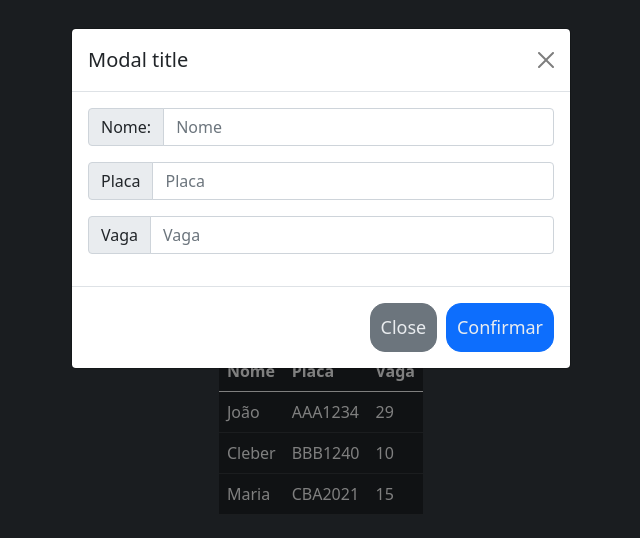
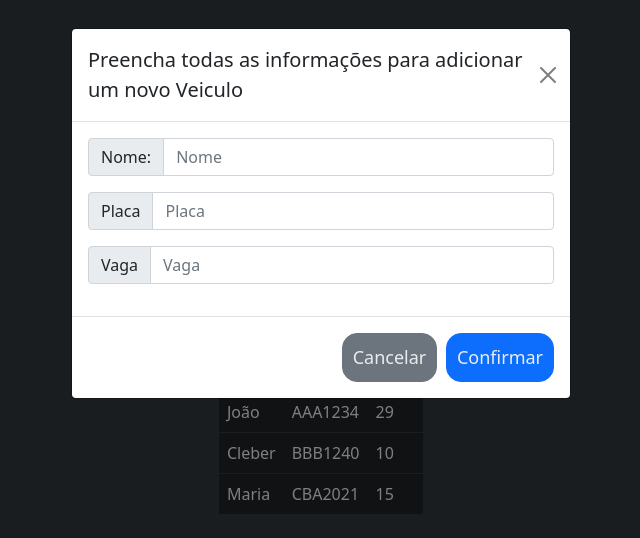
Before and after one commit to EstudosEdu/sistema-de-estacionamento, a plain HTML site: page index.html in a window 1280 px wide. Both pictures are taken after a click on the button "Adiciona carro". Shown: the whole page, without its empty margins (319-959 px from the left). Drawn offline with nearby package versions, Linux system fonts and the light colour scheme.

Commit message:
alterando algumas informações no modal

```diff
--- a/index.html
+++ b/index.html
@@ -20,7 +20,7 @@
     <div class="modal-dialog">
       <div class="modal-content">
         <div class="modal-header">
-          <h5 class="modal-title" id="exampleModalLabel">Modal title</h5>
+          <h5 class="modal-title" id="exampleModalLabel">Preencha todas as informações para adicionar um novo Veiculo</h5>
           <button type="button" class="btn-close" data-bs-dismiss="modal" aria-label="Close"></button>
         </div>
         <div class="modal-body">
@@ -40,14 +40,14 @@
 
         </div>
         <div class="modal-footer">
-          <button type="button" class="btn btn-secondary" data-bs-dismiss="modal">Close</button>
+          <button type="button" class="btn btn-secondary" data-bs-dismiss="modal">Cancelar</button>
           <button type="button" class="btn btn-primary" id="addConfirme" data-bs-dismiss="modal">Confirmar</button>
         </div>
       </div>
     </div>
   </div>
 
-  <!-- Modal 3 -->
+  <!-- Modal 2 -->
   <div class="modal fade" id="removeModal" tabindex="-1" aria-labelledby="exampleModalLabel" aria-hidden="true">
     <div class="modal-dialog">
       <div class="modal-content">
@@ -59,24 +59,24 @@
 
           <div class="input-group mb-3">
             <span class="input-group-text" id="basic-addon1">Vaga</span>
-            <input type="text" id="removeVaga" class="form-control" placeholder="Username" aria-label="Username" aria-describedby="basic-addon1">
+            <input type="text" id="removeVaga" class="form-control" placeholder="Vaga" aria-label="Username" aria-describedby="basic-addon1">
           </div>
 
         </div>
         <div class="modal-footer">
-          <button type="button" class="btn btn-secondary" data-bs-dismiss="modal">Close</button>
-          <button type="button" id="removeConfirm" class="btn btn-primary" data-bs-dismiss="modal">Save changes</button>
+          <button type="button" class="btn btn-secondary" data-bs-dismiss="modal">Cancelar</button>
+          <button type="button" id="removeConfirm" class="btn btn-primary" data-bs-dismiss="modal">Confirmar</button>
         </div>
       </div>
     </div>
   </div>
 
-  <!-- Modal 2 -->
+  <!-- Modal 3 -->
   <div class="modal fade" id="editModal" tabindex="-1" aria-labelledby="exampleModalLabel" aria-hidden="true">
     <div class="modal-dialog">
       <div class="modal-content">
         <div class="modal-header">
-          <h5 class="modal-title" id="exampleModalLabel">Modal title</h5>
+          <h5 class="modal-title" id="exampleModalLabel">Editar informações</h5>
           <button type="button" class="btn-close" data-bs-dismiss="modal" aria-label="Close"></button>
         </div>
         <div class="modal-body">
@@ -100,8 +100,8 @@
 
         </div>
         <div class="modal-footer">
-          <button type="button" class="btn btn-secondary" data-bs-dismiss="modal">Close</button>
-          <button type="button" id="editConfirm" class="btn btn-primary">Save changes</button>
+          <button type="button" class="btn btn-secondary" data-bs-dismiss="modal">Fechar</button>
+          <button type="button" id="editConfirm" class="btn btn-primary">Confirmar</button>
         </div>
       </div>
     </div>
```
